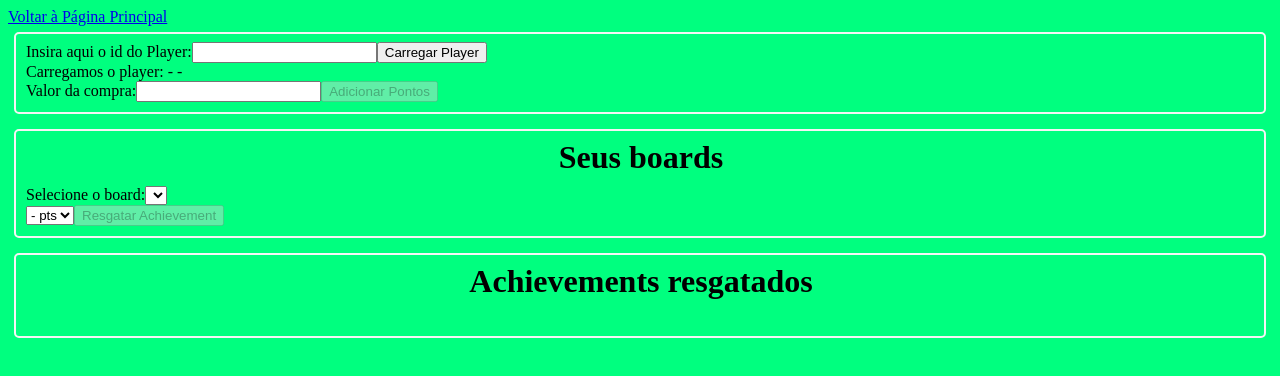
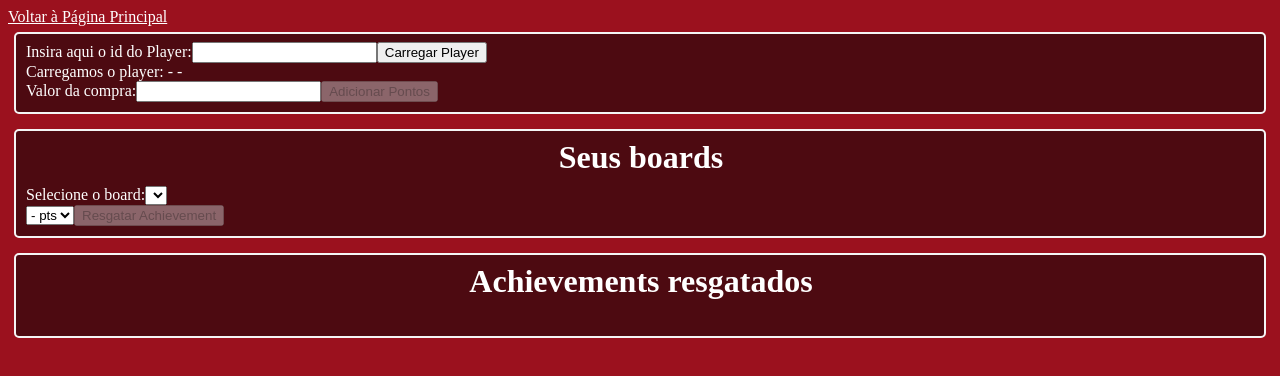
Before and after one commit to lfsmariz/saude-checker-ui, a React (Create React App) app: page /player in a window 1280 px wide. Shown: the top 376 px of the page. Built offline with nearby package versions, Linux system fonts and the light colour scheme.

Commit message:
Modifies applicatioin style

```diff
--- a/src/App.css
+++ b/src/App.css
@@ -7,37 +7,48 @@
   padding-right: 8px;
   margin: 6px;
   margin-bottom: 15px;
+  background-color: #4d0a11;
+}
+
+.titleApp{
+  color: white;
 }
 
 .titleUser{
   text-align: center;
   margin: 0;
   padding-bottom: 10px;
+  color: white;
 }
 
 .subTitleUser{
   margin: 0;
   padding-top: 15px;
   padding-bottom: 5px;
+  color: white;
 }
 
 .textTopUser{
   margin: 0;
   padding-top: 12px;
   padding-bottom: 4px;
+  color: white;
 }
 
 .textUser{
   margin: 0;
   padding-top: 2px;
+  color: white;
 }
 
-
+.generalText{
+  color: white;
+}
 
 .divMain{
   border-radius: 5px;
-  border: 2px solid seagreen;
-  background-color: seagreen;
+  border: 2px solid tomato;
+  background-color: tomato;
   padding-top: 8px;
   padding-bottom: 10px;
   padding-left: 10px;
@@ -50,12 +61,12 @@
   color: white;
   padding-bottom: 10px;
   text-decoration: underline;
-  text-decoration-color: seagreen;
+  text-decoration-color: tomato;
 }
 
 .subTituloMain{
   margin: 0;
   color: white;
   text-decoration: underline;
-  text-decoration-color: seagreen;
+  text-decoration-color: tomato;
 }
--- a/src/App.js
+++ b/src/App.js
@@ -6,7 +6,7 @@ import RegisterPage from "./pages/RegisterPage";
 import PlayerPage from "./pages/PlayerPage";
 
 function App() {
-  document.body.style.backgroundColor="springgreen"
+  document.body.style.backgroundColor="#9B111E"
   return (
     <Router>
       <Switch>
--- a/src/components/BoardList.js
+++ b/src/components/BoardList.js
@@ -31,7 +31,7 @@ const BoardList = (props) => {
 
   return (
     <div>
-      <label>Selecione o board:</label>
+      <label className="generalText">Selecione o board:</label>
       <select name="board" onClick = {handleInput}>
         {boardList.map(e => (
           <option key={e.id_board} value = {e.id_board}>{e.name}</option>
--- a/src/components/RegisterAchievement.js
+++ b/src/components/RegisterAchievement.js
@@ -37,11 +37,11 @@ const RegisterAchievement = (props) => {
 
   return(
     <div>
-      <label htmlFor="name-achievement">
+      <label className="generalText" htmlFor="name-achievement">
         Nome do Achievement:
         <input id="name-achievement" type="text" onChange = {handleInputAchievementName}/>
       </label>
-      <label htmlFor="date-board">
+      <label className="generalText" htmlFor="date-board">
         Pontuação do Achievement:
         <input id="date-board" type="text" onChange = {handleInputAchievementPoints} placeholder="1000"/>
       </label>
--- a/src/components/RegisterBoard.js
+++ b/src/components/RegisterBoard.js
@@ -40,13 +40,13 @@ const RegisterBoard = (props) => {
 
   return(
     <div>
-      <h1 className = "titleUser">Criar board</h1>
-      <label htmlFor="name-board">
+      <h1 className = "titleUser" >Criar board</h1>
+      <label className="generalText" htmlFor="name-board">
         Nome do Board:
         <input id="name-board" type="text" onChange = {handleInputName}/>
       </label>
       <p></p>
-      <label htmlFor="date-board">
+      <label className="generalText" htmlFor="date-board">
         Data de fim:
         <input id="date-board" type="text" onChange = {handleInputDate} placeholder="YYYY-MM-DD"/>
       </label>
--- a/src/components/RegisterPlayer.js
+++ b/src/components/RegisterPlayer.js
@@ -29,7 +29,7 @@ const RegisterPlayer = (props) => {
 
   return(
     <div>
-      <label htmlFor="name-player">
+      <label className="generalText" htmlFor="name-player">
         ID do Player:
         <input id="name-player" type="text" onChange = {handleInputAchievementName}/>
       </label>
--- a/src/pages/AdminPage.js
+++ b/src/pages/AdminPage.js
@@ -44,16 +44,16 @@ const AdminPage = () => {
   return (
     <div>
       <div>
-        <Link to="/">Voltar à Página Principal</Link>
+        <Link className="generalText" to="/">Voltar à Página Principal</Link>
       </div>
 
       <div className = "divUser">
-        <label htmlFor="input-id">
+        <label htmlFor="input-id" className="generalText">
           Insira aqui o id do Admin:
           <input type="text" id="input-id" name="id" onChange={handleInput}/>
           <button onClick = {searchIdAdmin}>Carregar Admin</button>
         </label>
-        <div>
+        <div className="generalText">
           Carregamos o admin: {admin.id} - {admin.name}
         </div>
       </div>
--- a/src/pages/MainPage.js
+++ b/src/pages/MainPage.js
@@ -3,7 +3,7 @@ import { Link } from "react-router-dom";
 const MainPage = () => {
   return (
     <>
-    <h1>Saude Checker</h1>
+    <h1 className="titleApp" >Lanchonete</h1>
     <Link to="/admin">
       <div className="divMain">
         <h1 className="tituloMain">Página do administrador</h1>
--- a/src/pages/PlayerPage.js
+++ b/src/pages/PlayerPage.js
@@ -72,20 +72,20 @@ const PlayerPage = () => {
   return (
     <div>
       <div>
-        <Link to="/">Voltar à Página Principal</Link>
+        <Link className="generalText" to="/">Voltar à Página Principal</Link>
       </div>
 
       <div className = "divUser">
-        <label htmlFor="input-id">
+        <label className="generalText" htmlFor="input-id">
           Insira aqui o id do Player:
           <input type="text" id="input-id" name="id" onChange={handleInput}/>
           <button onClick = {searchId}>Carregar Player</button>
         </label>
-        <div>
+        <div className="generalText">
           Carregamos o player: {player.id} - {player.name} - {player.points}
         </div>
         <div>
-          <label htmlFor="input-price">
+          <label className="generalText" htmlFor="input-price">
             Valor da compra:
           <input type= "text" id = "input-price" name="price" onChange={handlePrice}/>
           <button onClick={() => completeTask(price)} disabled = {player.id === ''}>Adicionar Pontos</button>
--- a/src/pages/RegisterPage.js
+++ b/src/pages/RegisterPage.js
@@ -6,7 +6,7 @@ import NewPlayer from "../components/NewPlayer";
 const RegisterPage = () => {
   return (
     <div className="body">
-      <Link to="/">Voltar à Página Principal</Link>
+      <Link className="generalText" to="/">Voltar à Página Principal</Link>
 
       <NewPlayer/>
       <NewAdmin/>
```
